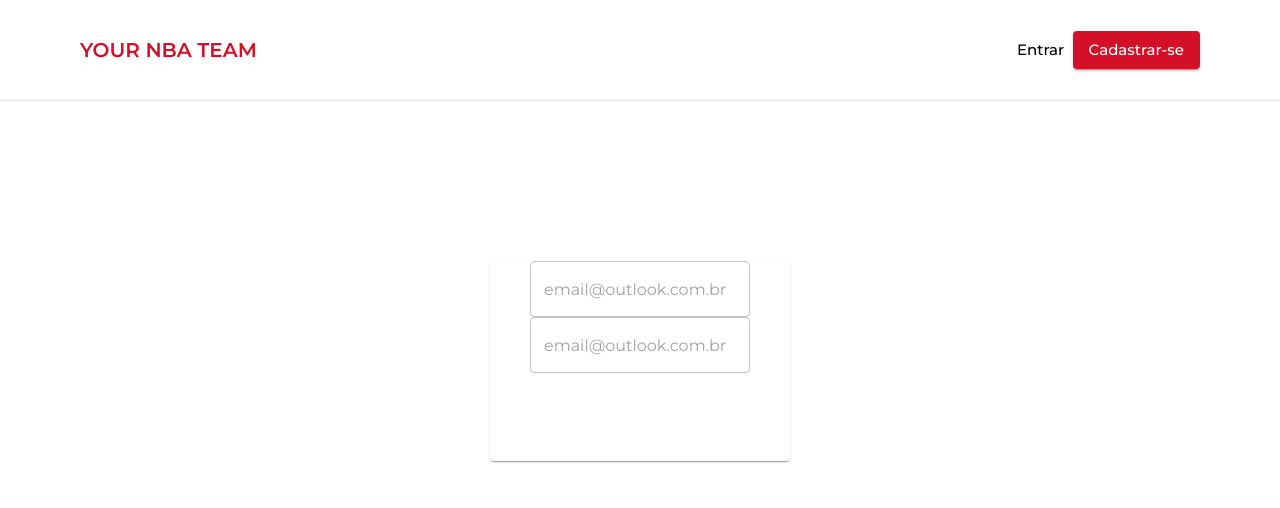
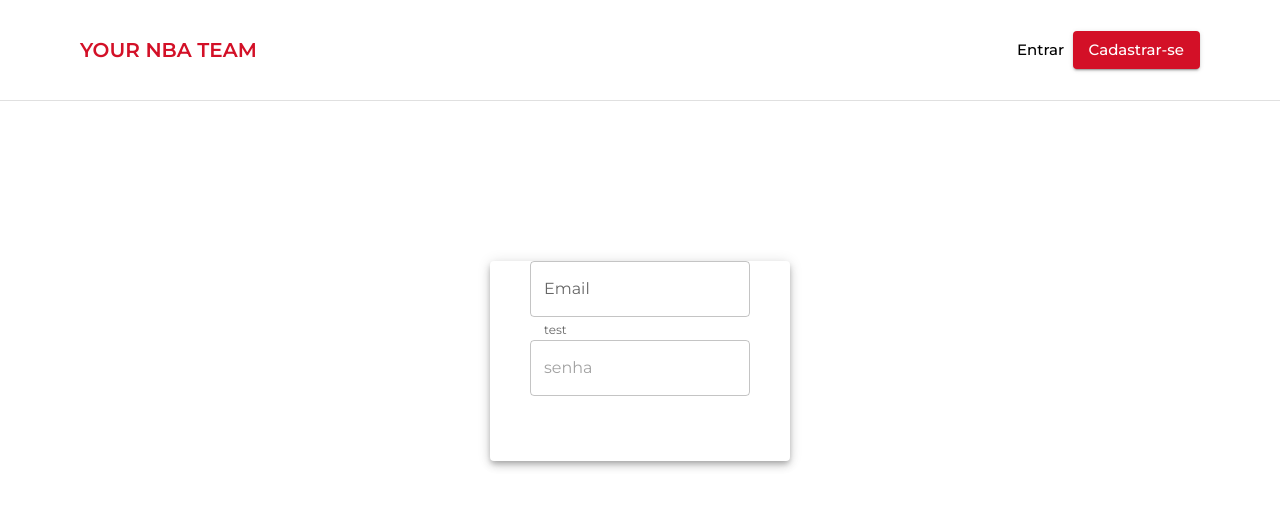
Before and after one commit to GabrielSoares-Dev/Your-NBA-Team-FRONT, a Next.js app: page /Login in a window 1280 px wide. Shown: the top 508 px of the page. Built offline with nearby package versions, Linux system fonts and the light colour scheme; no server answers.

Commit message:
inicializando login

```diff
--- a/src/pages/Login/index.tsx
+++ b/src/pages/Login/index.tsx
@@ -1,29 +1,32 @@
 import { useAppSelector, useAppDispatch } from '@store/hooks';
 import { setSun } from '@store/modules/Auth/index.store';
 import Layout from '@components/Layouts/Layout';
-import { TextField, Grid, Paper, Box } from '@mui/material';
+import {
+ TextField, Grid, Paper, Box
+} from '@mui/material';
 import type { NextPage } from 'next';
 
 const Login: NextPage = () => {
   const { payload } = useAppSelector(state => state.auth);
   const dispatch = useAppDispatch();
-  console.log(process.env.NEXT_PUBLIC_ANALYTICS_ID);
   return (
     <Layout>
       <Box justifyContent="center" display="flex" marginTop={20}>
-        <Paper style={{ height: 200, width: '300px' }}>
+        <Paper elevation={5} style={{ height: 200, width: '300px' }}>
           <Grid container flexDirection="column" alignItems="center">
             <Grid item>
               <TextField
                 color="primary"
                 placeholder="email@outlook.com.br"
                 variant="outlined"
+                label="Email"
+                helperText="test"
               />
             </Grid>
             <Grid item>
               <TextField
                 color="primary"
-                placeholder="email@outlook.com.br"
+                placeholder="senha"
                 variant="outlined"
               />
             </Grid>
```
